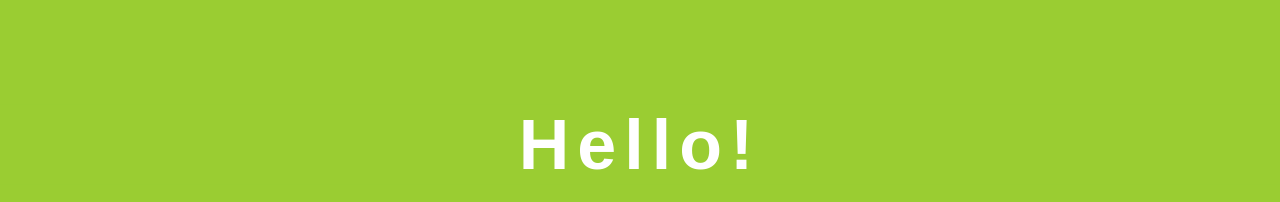
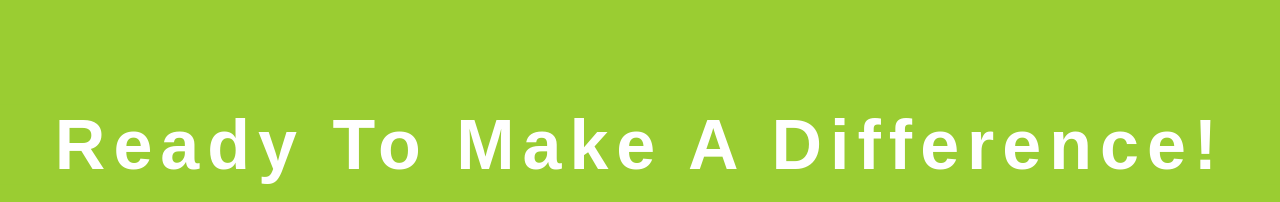
Before and after one commit to droplaunch/greenmile-volunteer-site, a plain HTML site: page index.html in a window 1280 px wide. Shown: the part 216-418 px from the top of the page. Drawn offline with Linux system fonts and the light colour scheme.

Commit message:
Update index.html

```diff
--- a/index.html
+++ b/index.html
@@ -76,7 +76,7 @@
 <body>
     <div class="container">
         <div class="row">
-            <span class="text1">Hello!</span>
+            <span class="text1">Ready To Make A Difference!</span>
             <span class="text2">Welcome to GreenMile</span>
           <a href="introduction.html"><img src="5-2-arrow-transparent-thumb.png" alt="HTML tutorial" style="width:42px;height:42px;"></a>
 
```
